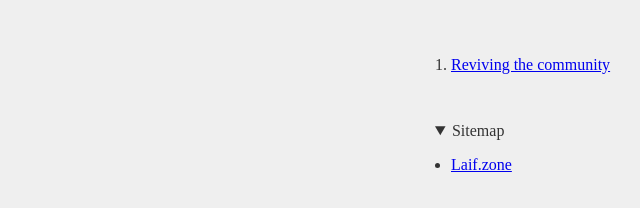
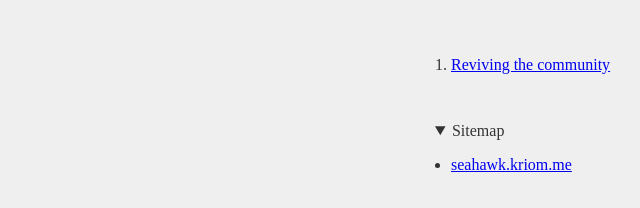
Before and after one commit to laif-zone/laif-zone.github.io, a plain HTML site: page index.html in a window 1280 px wide. Shown: the full height of the page, 505-1145 px from the left. Drawn offline with Linux system fonts and the light colour scheme.

Commit message:
(switchDomain seahawk.kriom.me)

```diff
--- a/index.html
+++ b/index.html
@@ -2,7 +2,7 @@
   <html>
   <head>
     <meta charset="utf-8">
-    <title>Laif.Zone - My Site</title>
+    <title>SeaHawk.kriom.me</title>
     <meta name="viewport" content="width=device-width, initial-scale=1">
     <link rel="apple-touch-icon" href="/apple-touch-icon.png">
     <script src="/static/js/main.js"></script>
@@ -32,7 +32,7 @@
         <ul>
 
             <li>
-              <a href=/index.html>Laif.zone
+              <a href=/index.html>seahawk.kriom.me
 
               </a>
             </li>
```
Also changed, not shown: 1 other file.
